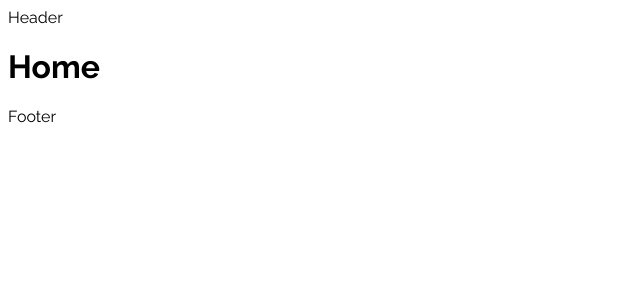
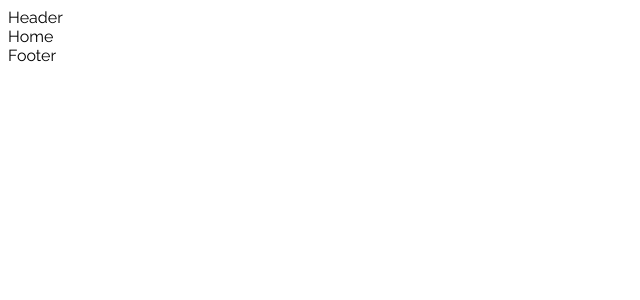
Before and after one commit to SandeshGC/Todo-App, a React (Vite) app: page / in a window 1280 px wide. Shown: the top 300 px of the page, without its empty margins (0-640 px from the left). Built offline with nearby package versions, Linux system fonts and the light colour scheme.

Commit message:
create 404 page

```diff
--- a/src/App.tsx
+++ b/src/App.tsx
@@ -1,14 +1,15 @@
 import "./App.css"
 import { BrowserRouter as Router, Routes, Route } from "react-router-dom"
 import Layout from "./containers/Layout/Layout"
+import { Home, Page404 } from "./pages"
 
 function App() {
 	return (
 		<Router>
 			<Routes>
 				<Route path="/" element={<Layout />}>
-					<Route index element={<h1>Home</h1>} />
-					<Route path="*" element={<h1>404</h1>} />
+					<Route index element={<Home />} />
+					<Route path="*" element={<Page404 />} />
 				</Route>
 			</Routes>
 		</Router>
--- /dev/null
+++ b/src/pages/Page404.tsx
@@ -0,0 +1,14 @@
+import Typography from "@mui/material/Typography"
+
+const Page404 = () => {
+	return (
+		<>
+			<Typography variant={"h1"} fontWeight={800} textAlign={"center"}>
+				404
+			</Typography>
+			<Typography align="center">Page not found!</Typography>
+		</>
+	)
+}
+
+export default Page404
--- /dev/null
+++ b/src/pages/index.tsx
@@ -0,0 +1,4 @@
+import Home from "./Home"
+import Page404 from "./Page404"
+
+export { Home, Page404 }
```
